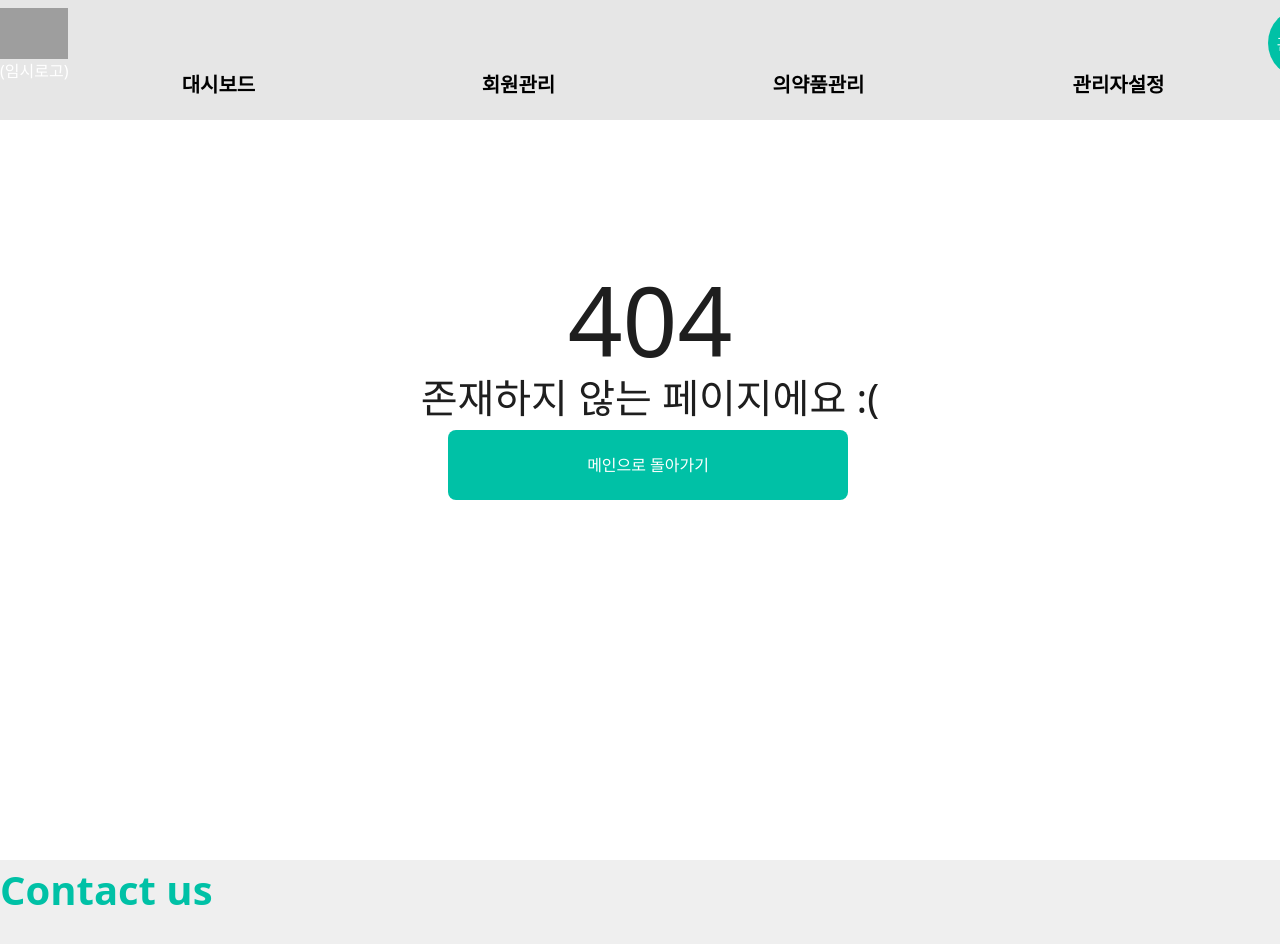
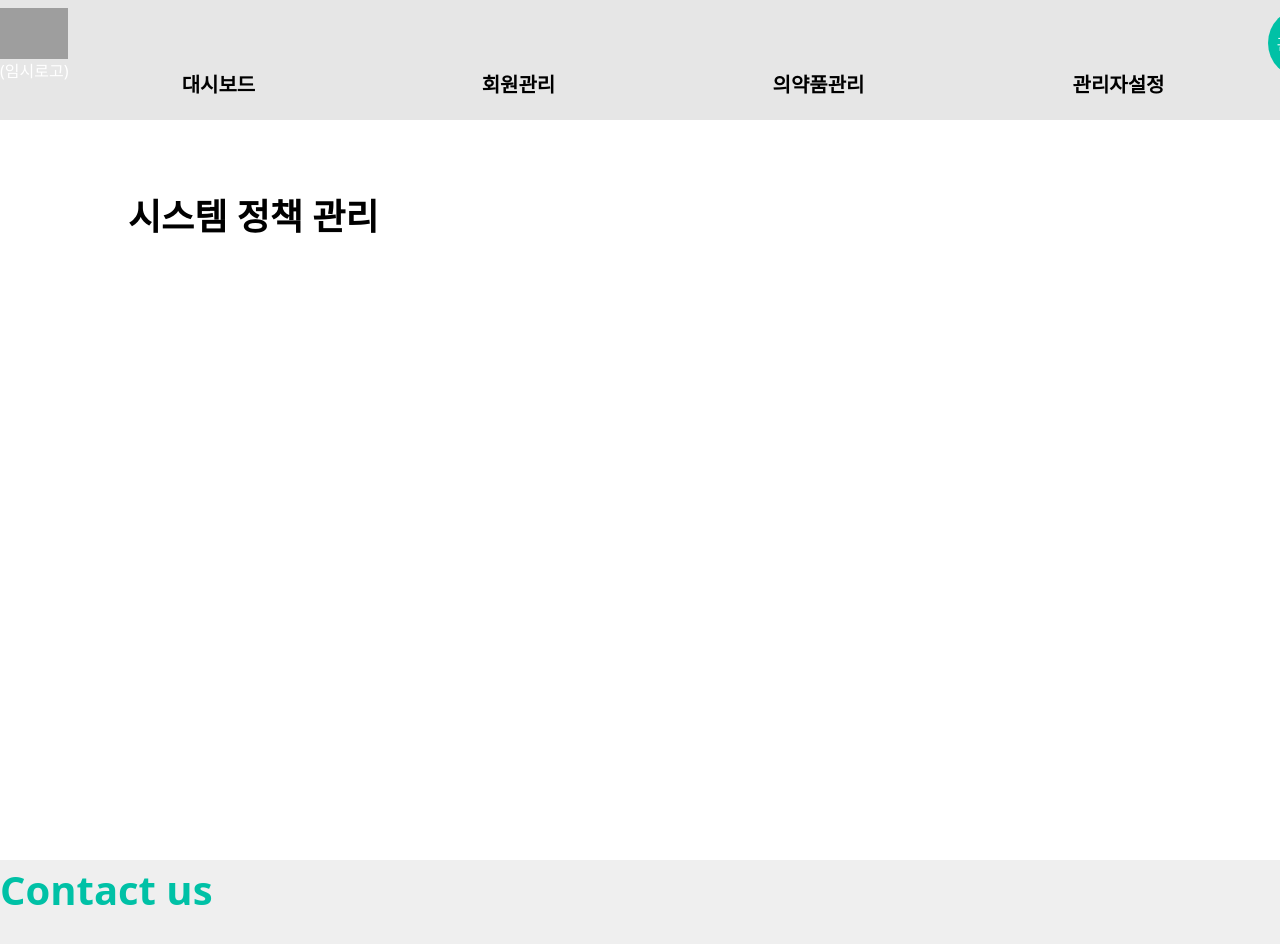
Before and after one commit to moonctp24/NSS, a Next.js app: page /admSttng/sysPlcy in a window 1280 px wide. Before the commit this address had no page. Shown: the top 944 px of the page. Built offline with nearby package versions, Linux system fonts and the light colour scheme; sample sign-in values are in the browser's storage; grey boxes are pictures that could not be loaded.

Commit message:
시스템 정책 관리 페이지 생성

```diff
--- a/components/admSttng/AdmSttngComp.tsx
+++ /dev/null
@@ -1,11 +0,0 @@
-const AdmSttngComp = () => {
-  return (
-    <>
-      <div className="mainComponent">
-        <h1>관리자 설정</h1>
-      </div>
-    </>
-  );
-};
-
-export default AdmSttngComp;
--- /dev/null
+++ b/components/admSttng/SystemPolicyComp.tsx
@@ -0,0 +1,11 @@
+const SystemPolicyComp = () => {
+  return (
+    <>
+      <div className="mainComponent">
+        <h1>시스템 정책 관리</h1>
+      </div>
+    </>
+  );
+};
+
+export default SystemPolicyComp;
--- a/pages/admSttng/index.tsx
+++ /dev/null
@@ -1,7 +0,0 @@
-import AdmSttngComp from "@/components/admSttng/AdmSttngComp";
-
-const AdmSttngPage = () => {
-  return <AdmSttngComp />;
-};
-
-export default AdmSttngPage;
--- /dev/null
+++ b/pages/admSttng/sysPlcy/index.tsx
@@ -0,0 +1,7 @@
+import SystemPolicyComp from "@/components/admSttng/SystemPolicyComp";
+
+const SystemPolicyPage = () => {
+  return <SystemPolicyComp />;
+};
+
+export default SystemPolicyPage;
```
